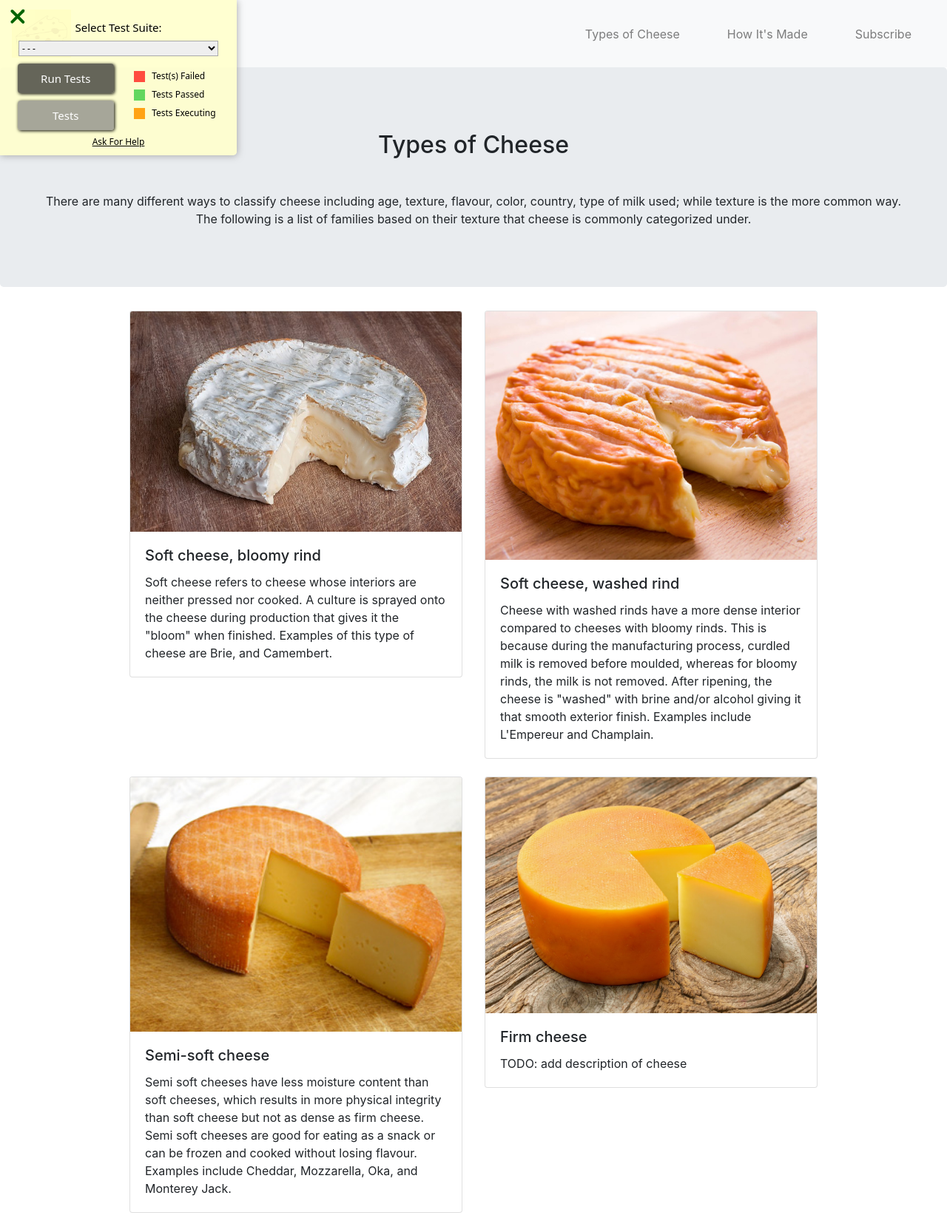
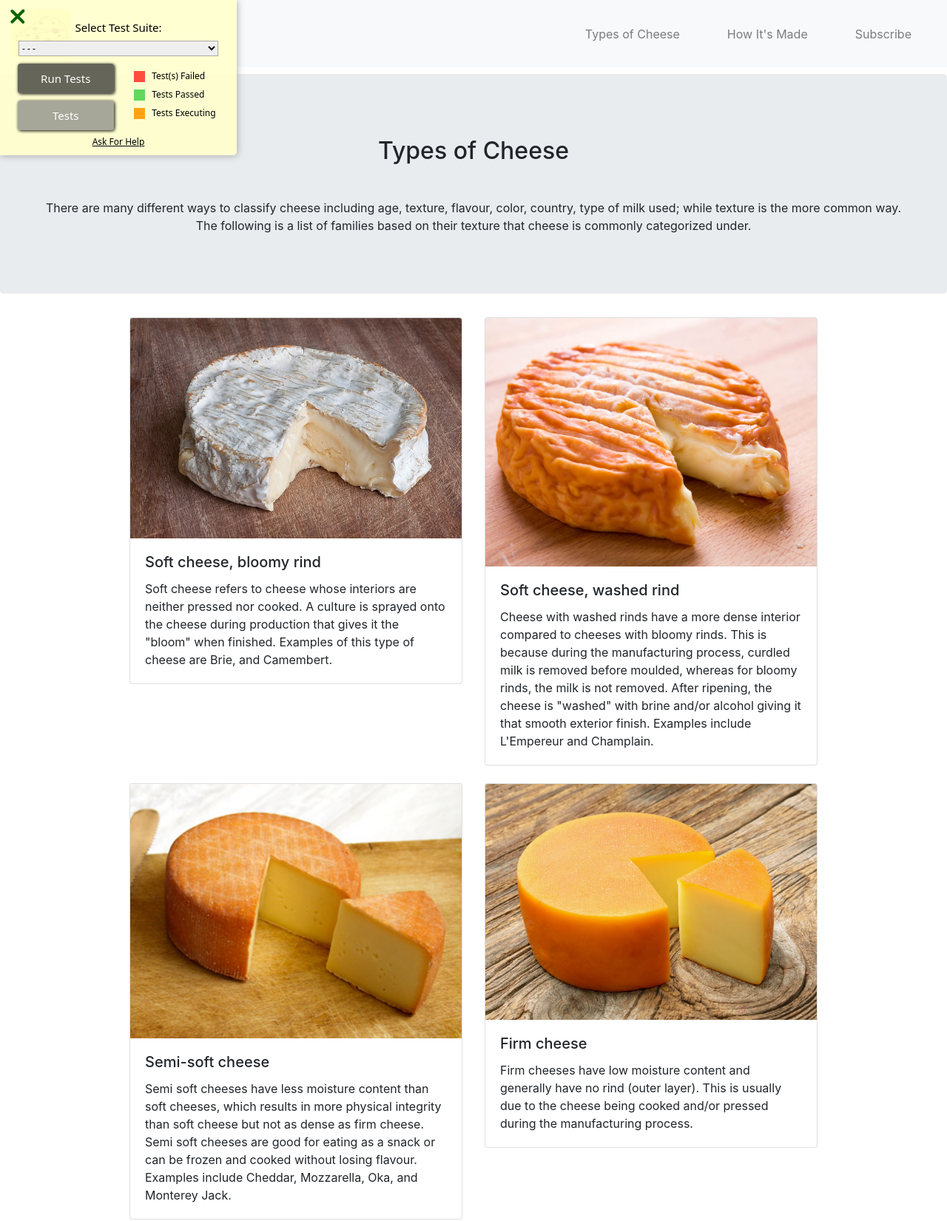
Before and after one commit to Austin-tam/freeCodeCamp-ProductLanding, a website built with Parcel: page index.html in a window 1280 px wide. Shown: the top 1651 px of the page at 74% size. Built offline with nearby package versions, Linux system fonts and the light colour scheme.

Commit message:
fix 'navbar fixed to top' user story

```diff
--- a/css/main.css
+++ b/css/main.css
@@ -264,3 +264,7 @@ textarea {
 #header-img {
   width: 80px;
 }
+
+body {
+  padding-top: 100px;
+}
--- a/index.html
+++ b/index.html
@@ -23,15 +23,14 @@
   <meta name="theme-color" content="#fafafa">
 </head>
 
-<body>
-
+<body id="body">
   <header id="header">
-    <nav class="navbar navbar-expand-lg navbar-light bg-light navbar-fixed-top" id="nav-bar">
+    <nav class="navbar navbar-expand-lg navbar-light bg-light fixed-top" id="nav-bar">
       <img class="navbar-brand" id="header-img" src="img/cheese.jpg" alt="logo picture" />
 
       <div class="collapse navbar-collapse">
         <div class="navbar-nav ml-auto">
-          <a class="nav-item nav-link mx-4" id="types" href="#types-div">Types of Cheese</a>
+          <a class="nav-item nav-link mx-4" id="types" href="#body">Types of Cheese</a>
           <a class="nav-item nav-link mx-4" href="#video-div">How It's Made</a>
           <a class="nav-item nav-link mx-4" href="#subscribe-div">Subscribe</a>
         </div>
@@ -90,7 +89,7 @@
 
             <div class="card-body">
               <h5 class="card-title">Firm cheese</h5>
-              <p class="card-text">TODO: add description of cheese</p>
+              <p class="card-text">Firm cheeses have low moisture content and generally have no rind (outer layer). This is usually due to the cheese being cooked and/or pressed during the manufacturing process. </p>
             </div>
           </div>
         </div>
```
